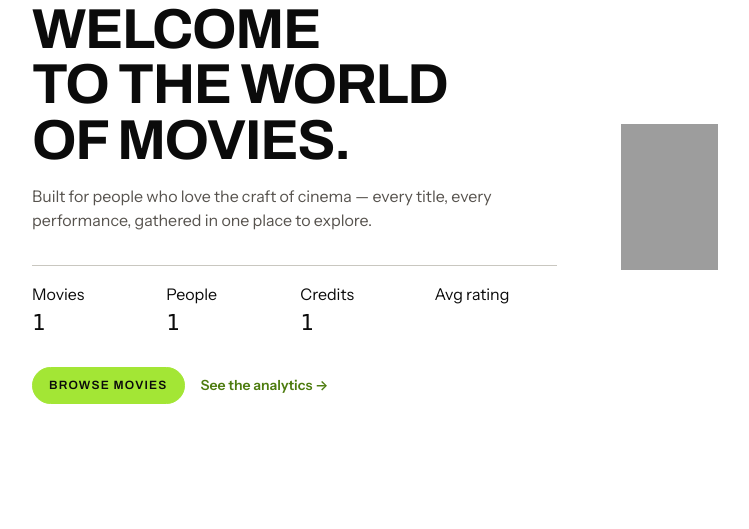
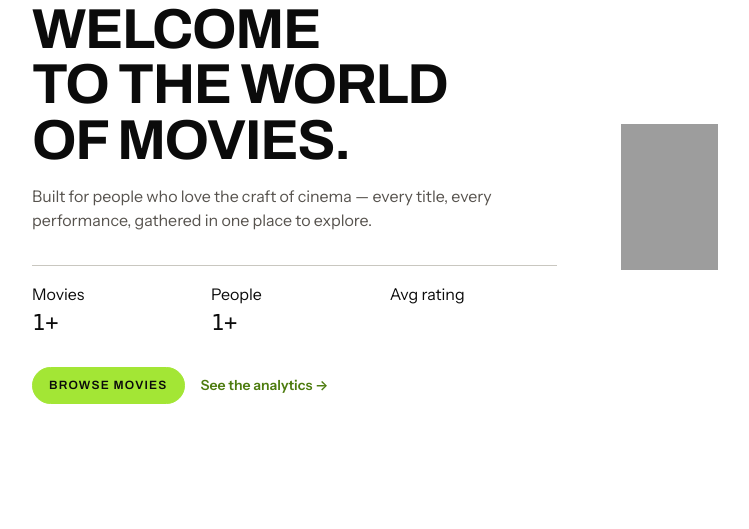
Before and after one commit to suhaylshokirov/theoria, a Django app: template django_app/movies/templates/movies/home.html in a window 1280 px wide. Shown: the part 196-725 px from the top of the page, without its empty margins (12-761 px from the left). Run offline with Django 5.2, Linux system fonts and the light colour scheme; tables that the repository leaves empty hold one stand-in row (values such as "Sample post"); the template is opened without the code that fills it: values that come from a table or form of the project are taken from there, most other values are stand-ins (such as "Sample title", 1, 10 or a date in 2020); some libraries are stand-ins or nearby versions; some web fonts are replaced; grey boxes are pictures that could not be loaded.

Commit message:
Homepage: show approximate stats (1,200+), drop the Credits figure

```diff
--- a/django_app/movies/templates/movies/home.html
+++ b/django_app/movies/templates/movies/home.html
@@ -25,20 +25,16 @@
         <dl class="hero-counts">
             <div class="count">
                 <dt class="stat-label">Movies</dt>
-                <dd class="stat-value" data-count="{{ movie_count }}">{{ movie_count }}</dd>
+                <dd class="stat-value" data-count="{{ movie_count }}" data-suffix="+">{{ movie_count }}+</dd>
             </div>
             <div class="count">
                 <dt class="stat-label">People</dt>
-                <dd class="stat-value" data-count="{{ person_count }}">{{ person_count }}</dd>
-            </div>
-            <div class="count">
-                <dt class="stat-label">Credits</dt>
-                <dd class="stat-value" data-count="{{ credit_count }}">{{ credit_count }}</dd>
+                <dd class="stat-value" data-count="{{ person_count }}" data-suffix="+">{{ person_count }}+</dd>
             </div>
             <div class="count">
                 <dt class="stat-label">Avg rating</dt>
                 <dd class="stat-value">
-                    {% if avg_rating %}<span data-count="{{ avg_rating|floatformat:2 }}" data-decimals="2">{{ avg_rating|floatformat:2 }}</span>{% else %}—{% endif %}
+                    {% if avg_rating %}<span data-count="{{ avg_rating|floatformat:1 }}" data-decimals="1">{{ avg_rating|floatformat:1 }}</span>{% else %}—{% endif %}
                 </dd>
             </div>
         </dl>
--- a/django_app/static/css/home.css
+++ b/django_app/static/css/home.css
@@ -119,7 +119,7 @@
 
 .hero-counts {
   display: grid;
-  grid-template-columns: repeat(4, minmax(0, 1fr));
+  grid-template-columns: repeat(3, minmax(0, 1fr));
   gap: var(--space-4);
   margin: var(--space-7) 0 0;
   padding-top: var(--space-5);
--- a/django_app/static/js/theoria.js
+++ b/django_app/static/js/theoria.js
@@ -92,9 +92,12 @@
     var target = parseFloat(el.getAttribute("data-count"));
     if (isNaN(target)) return;
     var decimals = parseInt(el.getAttribute("data-decimals") || "0", 10);
+    // An optional trailing string kept through the animation, e.g. the "+" on
+    // the homepage's approximate counts ("1,200+").
+    var suffix = el.getAttribute("data-suffix") || "";
 
     if (reduce) {
-      el.textContent = format(target, decimals);
+      el.textContent = format(target, decimals) + suffix;
       return;
     }
 
@@ -105,9 +108,9 @@
       if (start === null) start = now;
       var t = Math.min((now - start) / duration, 1);
       var eased = 1 - Math.pow(1 - t, 3); // ease-out cubic, settling to rest
-      el.textContent = format(target * eased, decimals);
+      el.textContent = format(target * eased, decimals) + suffix;
       if (t < 1) requestAnimationFrame(step);
-      else el.textContent = format(target, decimals);
+      else el.textContent = format(target, decimals) + suffix;
     }
 
     requestAnimationFrame(step);
```
Also changed, not shown: django_app/movies/views.py (+20 -3 lines), tests/test_django_views.py (+17 -6 lines).
